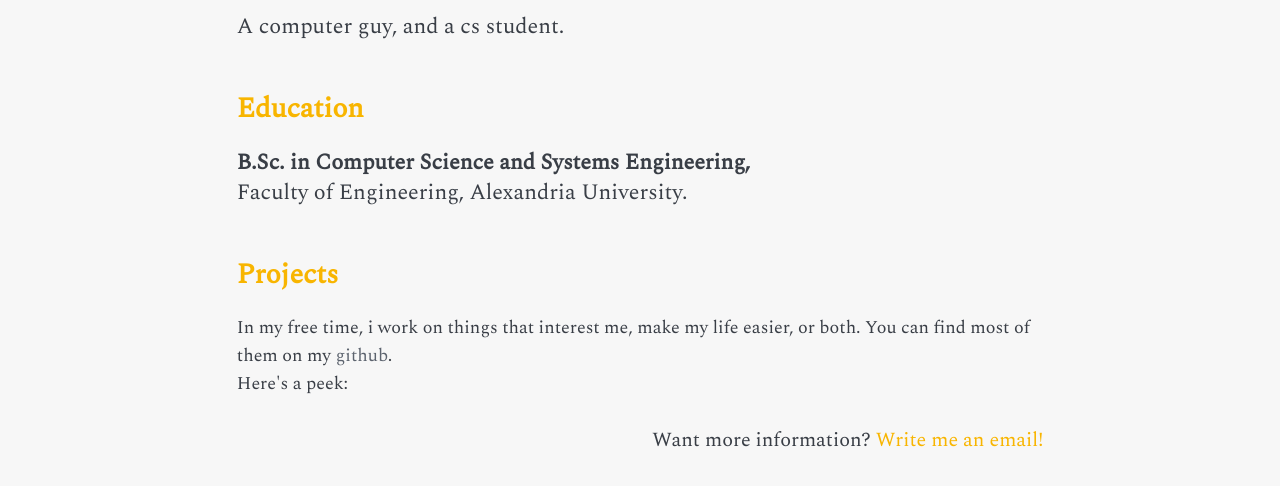
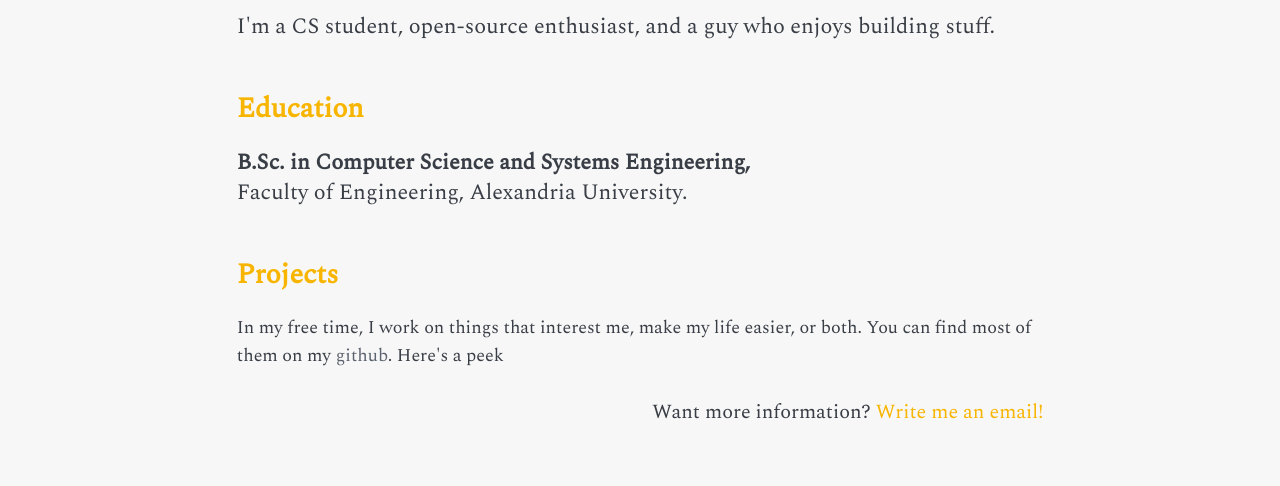
Before and after one commit to sudo-sturbia/sudo-sturbia.github.io, a plain HTML site: page index.html in a window 1280 px wide. Shown: the part 248-734 px from the top of the page. Drawn offline with nearby package versions, Linux system fonts and the light colour scheme; no server answers.

Commit message:
index: update description paragraphs

```diff
--- a/index.html
+++ b/index.html
@@ -24,7 +24,7 @@
         </div>
         <div class="content">
             <p class="intro">Hi! I'm Zyad!</p>
-            <p>A computer guy, and a cs student.</p>
+            <p>I'm a CS student, open-source enthusiast, and a guy who enjoys building stuff.</p>
 
             <h2 id="education"><a href="#education" title="Go to education section.">Education</a></h2>
             <p class="education">
@@ -34,12 +34,11 @@
 
             <h2 id="projects"><a href="#projects" title="Go to projects section.">Projects</a></h2>
             <p class="projects">
-            In my free time, i work on things that interest me, make my life easier,
+            In my free time, I work on things that interest me, make my life easier,
             or both. You can find most of them on my
             <a href="https://github.com/sudo-sturbia"
                title="Go to my github." target="_blank" rel="noopener noreferrer">github</a>.
-           <br>
-            Here's a peek:
+            Here's a peek
             </p>
 
             <dl id="projects-list"></dl>
```
